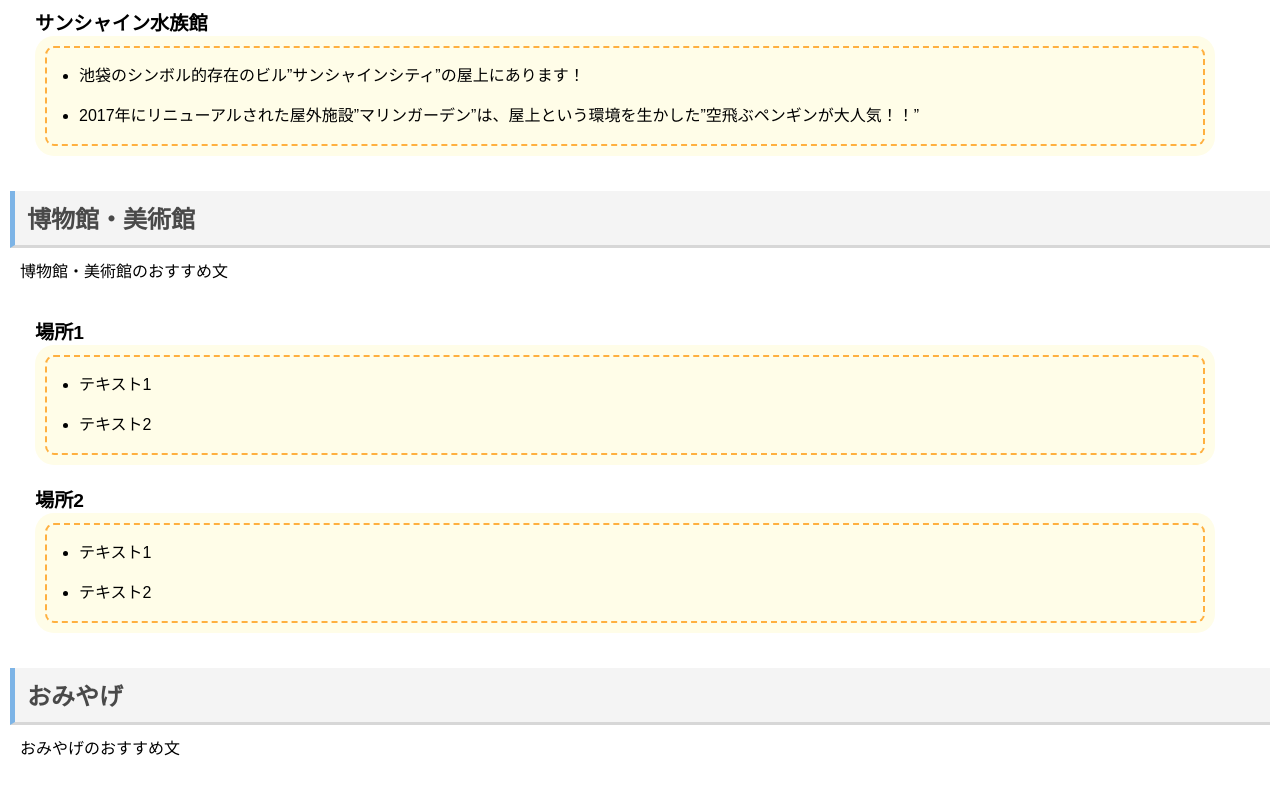
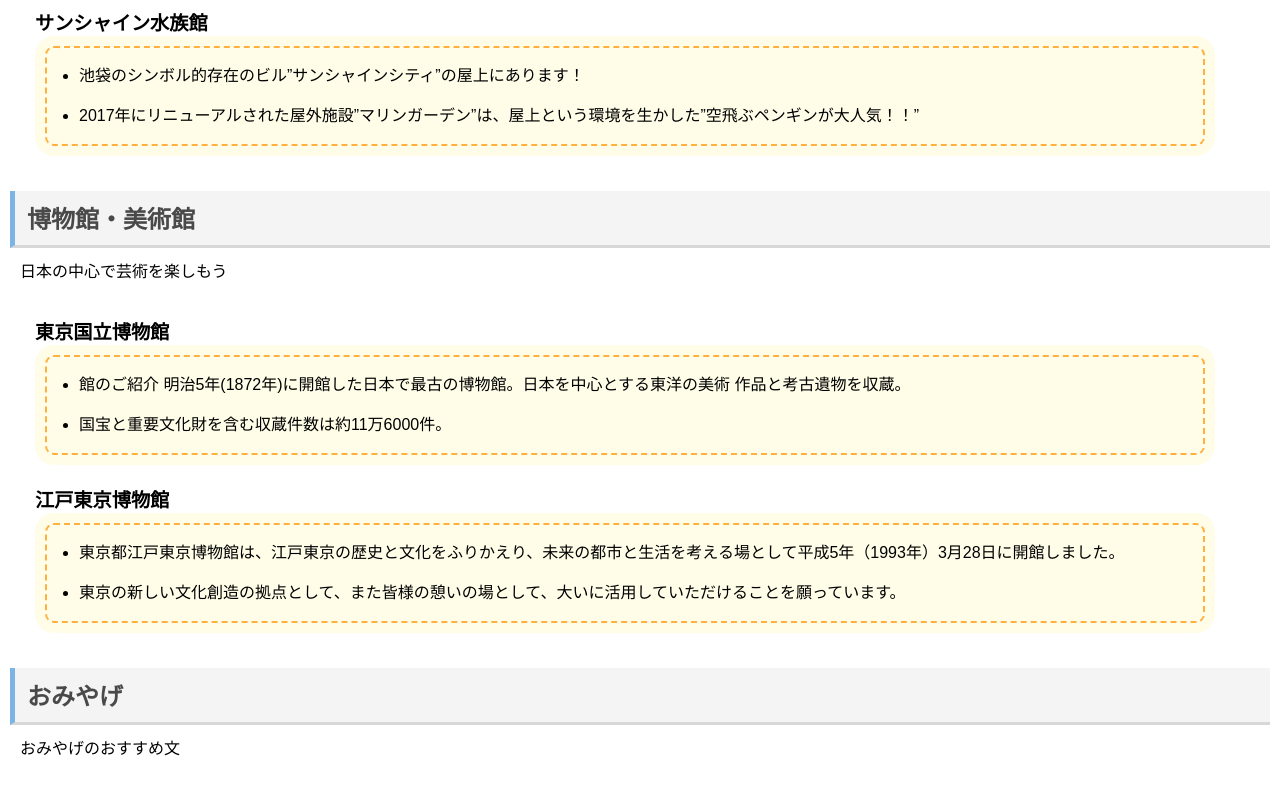
Before and after one commit to hw18a103/-Tokyohtml, a plain HTML site: page index.html in a window 1280 px wide. Shown: the part 485-1271 px from the top of the page. Drawn offline with Linux system fonts and the light colour scheme.

Commit message:
Update index.html

```diff
--- a/index.html
+++ b/index.html
@@ -40,21 +40,21 @@
 
 <section>
     <h2>博物館・美術館</h2>
-    <p>博物館・美術館のおすすめ文</p>
+    <p>日本の中心で芸術を楽しもう</p>
 
     <dl>
-        <dt>場所1</dt>
+        <dt>東京国立博物館</dt>
         <dd>
             <ul>
-                <li>テキスト1</li>
-                <li>テキスト2</li>
+                <li>館のご紹介 明治5年(1872年)に開館した日本で最古の博物館。日本を中心とする東洋の美術 作品と考古遺物を収蔵。</li>
+                <li>国宝と重要文化財を含む収蔵件数は約11万6000件。</li>
             </ul>
         </dd>
-        <dt>場所2</dt>
+        <dt>江戸東京博物館</dt>
         <dd>
             <ul>
-                <li>テキスト1</li>
-                <li>テキスト2</li>
+                <li>東京都江戸東京博物館は、江戸東京の歴史と文化をふりかえり、未来の都市と生活を考える場として平成5年（1993年）3月28日に開館しました。</li>
+                <li>東京の新しい文化創造の拠点として、また皆様の憩いの場として、大いに活用していただけることを願っています。</li>
             </ul>
         </dd>
     </dl>
```
